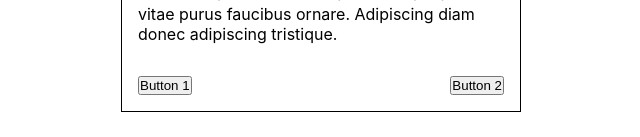
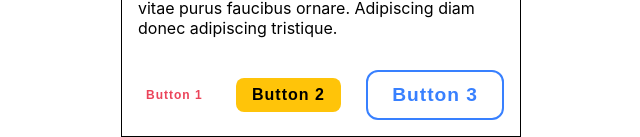
Before and after one commit to KarmitP98/card-generator, a React (Create React App) app: page / in a window 1280 px wide. Shown: the part 681-818 px from the top of the page, without its empty margins (319-959 px from the left). Built offline with nearby package versions, Linux system fonts and the light colour scheme.

Commit message:
feat(master): Created Button Component

```diff
--- a/src/App.tsx
+++ b/src/App.tsx
@@ -6,6 +6,7 @@ import CardImage, {ImageStyle} from './components/Image/CardImage';
 import Action, {ActionAlignment} from './components/Action/Action';
 import Content from './components/Content/Content';
 import {LOREM_1_PARA} from './shared/constants';
+import Button from './components/Button/Button';
 
 function App() {
 
@@ -33,8 +34,9 @@ function App() {
 					{LOREM_1_PARA}
 				</Content>
 				<Action align={ActionAlignment.between}>
-					<button>Button 1</button>
-					<button>Button 2</button>
+					<Button size={'sm'} theme={'danger'}>Button 1</Button>
+					<Button size={'m'} variant={'flat'} theme={'warn'}>Button 2</Button>
+					<Button size={'lg'} variant={'outline'}>Button 3</Button>
 				</Action>
 			</div>
 			{/*<DragDropContext onDragEnd={onDragEnd}>*/}
--- /dev/null
+++ b/src/components/Button/Button.scss
@@ -0,0 +1,214 @@
+$primary: #3880ff;
+$primary-hover: #3171e0;
+$primary-tint: #4c8dff;
+
+$secondary: #5260ff;
+$secondary-hover: #4854e0;
+$secondary-tint: #6370ff;
+
+$warn: #ffc409;
+$warn-hover: #e0ac08;
+$warn-tint: #ffca22;
+
+$danger: #eb445a;
+$danger-hover: #cf3c4f;
+$danger-tint: #ed576b;
+
+$success: #2dd36f;
+$success-hover: #28ba62;
+$success-tint: #42d77d;
+
+@function getHoverColor($color: primary) {
+  @if ($color == primary) {
+	@return $primary-hover;
+  } @else if ($color == secondary) {
+	@return $secondary-hover;
+  } @else if ($color == warn) {
+	@return $warn-hover;
+  } @else if ($color == danger) {
+	@return $danger-hover;
+  } @else if ($color == success) {
+	@return $success-hover;
+  }
+}
+
+@function getTintColor($color:primary) {
+  @if ($color == primary) {
+	@return $primary-tint;
+  } @else if ($color == secondary) {
+	@return $secondary-tint;
+  } @else if ($color == warn) {
+	@return $warn-tint;
+  } @else if ($color == danger) {
+	@return $danger-tint;
+  } @else if ($color == success) {
+	@return $success-tint;
+  }
+}
+
+@function getColor($color: primary) {
+  @if ($color == primary) {
+	@return $primary;
+  } @else if ($color == secondary) {
+	@return $secondary;
+  } @else if ($color == warn) {
+	@return $warn;
+  } @else if ($color == danger) {
+	@return $danger;
+  } @else if ($color == success) {
+	@return $success;
+  }
+}
+
+@function getFontColor($color: primary) {
+  @if (#{$color} == secondary) {
+	@return white;
+  }
+  @if (#{$color} == danger) {
+	@return white;
+  }
+  @return black;
+}
+
+@mixin flat-button($color) {
+  background-color: getColor($color);
+  color: getFontColor($color);
+  &:hover {
+	background-color: getHoverColor($color);
+  }
+  &:active {
+	background-color: getTintColor($color);
+  }
+}
+
+@mixin default-button($color) {
+  color: getColor($color);
+  &:hover {
+	color: getHoverColor($color);
+  }
+  &:active {
+	background-color: rgba(red(getColor($color)), green(getColor($color)), blue(getColor($color)), 0.1);
+  }
+}
+
+
+@mixin outline-button($color) {
+  @include default-button($color);
+  border: 2px solid getColor($color);
+  &:hover {
+	border: 2px solid getHoverColor($color);
+  }
+  &:active {
+	border: 2px solid getTintColor($color)
+  }
+}
+
+.button {
+  cursor: pointer;
+  transition: all 0.125s ease-in-out;
+  letter-spacing: 1px;
+
+  &.sm {
+	font-size: 0.75rem;
+	font-weight: 600;
+	padding: 0.25rem 0.5rem;
+	border-radius: 0.25rem;
+  }
+
+  &.m {
+	font-size: 1rem;
+	font-weight: 600;
+	padding: 0.5rem 1rem;
+	border-radius: 0.5rem;
+  }
+
+  &.lg {
+	font-size: 1.2rem;
+	font-weight: 600;
+	padding: 0.75rem 1.5rem;
+	border-radius: 0.75rem;
+  }
+
+  &.default {
+	border: none;
+	outline: none;
+	background: transparent;
+
+	&.primary {
+	  @include default-button(primary)
+	}
+
+	&.secondary {
+	  @include default-button(secondary)
+	}
+
+	&.warn {
+	  @include default-button(warn)
+	}
+
+	&.danger {
+	  @include default-button(danger)
+	}
+
+	&.success {
+	  @include default-button(success)
+	}
+  }
+
+  &.flat {
+	border: none;
+	outline: none;
+	background: transparent;
+
+	&.primary {
+	  @include flat-button(primary)
+	}
+
+	&.secondary {
+	  @include flat-button(secondary)
+	}
+
+	&.warn {
+	  @include flat-button(warn)
+	}
+
+	&.danger {
+	  @include flat-button(danger)
+	}
+
+	&.success {
+	  @include flat-button(success)
+	}
+  }
+
+  &.outline {
+	outline: none;
+	background: transparent;
+
+	&.primary {
+	  @include outline-button(primary)
+	}
+
+	&.secondary {
+	  @include outline-button(secondary)
+	}
+
+	&.warn {
+	  @include outline-button(warn)
+	}
+
+	&.danger {
+	  @include outline-button(danger)
+	}
+
+	&.success {
+	  @include outline-button(success)
+	}
+  }
+
+  &[disabled=true]{
+	cursor: not-allowed;
+	background-color: #636363;
+	color: getFontColor(disabled);
+  }
+}
--- /dev/null
+++ b/src/components/Button/Button.tsx
@@ -0,0 +1,24 @@
+import React from 'react';
+import './Button.scss';
+
+export type ThemePalette = 'primary' | 'secondary' | 'warn' | 'danger' | 'success';
+export type ButtonSize = 'sm' | 'm' | 'lg';
+export type ButtonVariant = 'default' | 'outline' | 'flat';
+
+interface Props {
+	theme?: ThemePalette,
+	size?: ButtonSize,
+	variant?: ButtonVariant,
+	children?: any
+}
+
+const Button = (props: Props) => {
+	const {theme = 'primary', size = 'm', variant = 'default', children='Button', ...otherProps} = props;
+	return (
+		<button {...otherProps} className={`button ${size} ${theme} ${variant}`}>
+			{children}
+		</button>
+	);
+};
+
+export default Button;
```
